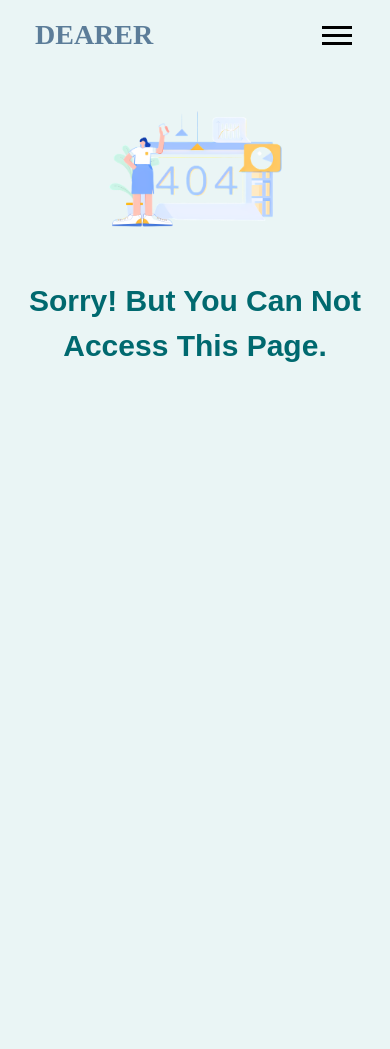
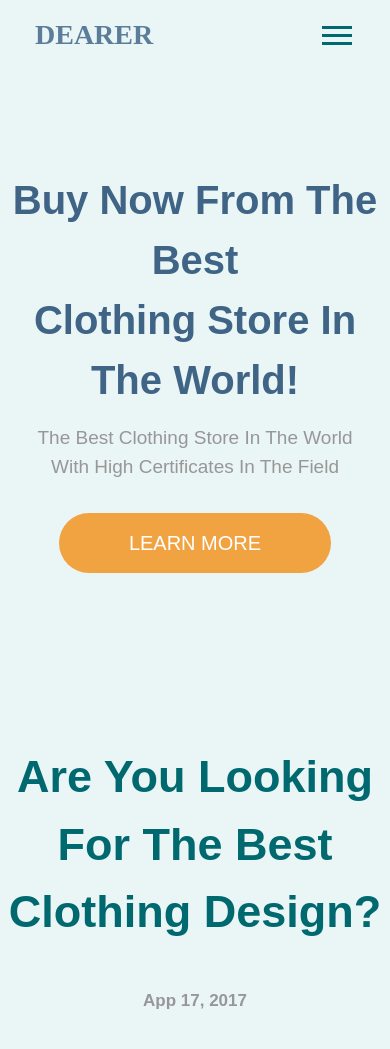
Before and after one commit to SaadAnna/Dearer, a React (Create React App) app: page /Blog in a window 390 px wide. Shown: the top 1049 px of the page. Before the commit the page ends 844 px from the top, so only its background shows below. Built offline with nearby package versions, Linux system fonts and the light colour scheme.

Commit message:
add javascript and image file and modified javascipt file

```diff
--- a/src/About.js
+++ b/src/About.js
@@ -53,7 +53,7 @@ import { Helmet } from "react-helmet";
           In Order To Contribute<br/> To Protecting
            Our Planet For Future Generations.
               </h5>
-              <Link to="/Contact">Contact US</Link>
+
        </div>
        </div>
        <div id="Buy_now">
--- a/src/App.js
+++ b/src/App.js
@@ -5,6 +5,7 @@ import Product from './Product'
 import Error from './Error';
 import Contact from './Contact';
 import About from './About';
+import Blog from './Blog';
 import { BrowserRouter, Routes, Route } from 'react-router-dom';
 
 function App() {
@@ -18,6 +19,7 @@ function App() {
           <Route path="/Product" element={<Product />} />
           <Route path="/Contact" element={<Contact />} />
           <Route path="/About" element={<About />} />
+          <Route path="/Blog" element={<Blog />} />
           <Route path="*" element={<Error />} />
         </Routes>
       </BrowserRouter>
--- /dev/null
+++ b/src/Blog.js
@@ -0,0 +1,158 @@
+import { Helmet } from "react-helmet";
+import BlogImage from './pexels-pixabay-458381.jpg';
+import { Link } from "react-router-dom";
+import "./Style.css"
+export default function Blog(){
+   return (
+    <div>
+        <Helmet>
+        <title>Blog | Dearer Store</title>
+      </Helmet>
+      <div id="Blog_Section">
+
+    <h1>
+    Buy Now From The
+     Best <br/>Clothing Store In
+      The World!
+        </h1>
+
+        <p>
+        The Best Clothing Store In
+         The World<br/> With High Certificates
+          In The Field
+        </p>
+          <div className="BuutOn">
+        <a href="sa"  className="LEarn">Learn More</a  >
+      </div>
+      </div>
+          <div id="dearer_Fag">
+    <h1>
+    Are You Looking For The
+     Best<br/> Clothing Design?
+    </h1>
+    <span>
+    App 17, 2017
+    </span>
+    </div>
+      <div id="ImagaDescription">
+      <img src={BlogImage} alt="My Image" />
+      </div>
+      <div id="Blog">
+      <h1>
+      Description.
+    </h1>
+      <p>
+      Welcome To DEARER
+       Your Premier Destination For High-Quality
+       Carefully Curated<br/> Products. At DEARER, We Believe In Providing Our
+        Customers With The Best<br/> Shopping Experience, Offering A Diverse Range Of
+         Items That Cater<br/> To Your Needs And Desires.
+    </p>
+    <p>
+    <br/>
+     From Fashion And Electronics To Home Goods And Beauty Products, DEARER<br/> Offers
+      A Wide Variety Of Items That Ensure You Find Exactly <br/>
+       What You're Looking For.
+    </p>
+    <p>
+     Every Product On DEARER Is Handpicked To Meet The Highest Standards  <br/>
+     Of Quality And Reliability. We Partner With Trusted Brands And <br/>
+      Suppliers To Bring You Only The Best.    </p>
+    <p>
+    Our Intuitive And Easy-To-Navigate Website Design Ensures That Your Shopping<br/> Experience
+     Is Seamless And Enjoyable. With Detailed Product Descriptions, <br/>High-Quality Images
+      And Customer Reviews, You Can <br/>
+       Shop With Confidence.</p>
+    <p>
+    Our Dedicated Customer Support Team Is Always Ready To Assist You. Whether You <br/>
+     Have Questions About Products, Orders, Or Need Help With Returns <br/>
+      We're Here To Provide  <br/>
+      The Support You Need.</p>
+      </div>
+      <div id="Sent_MEssage">
+      <h1>If You Have Any Questions<br/>
+      Sent Your Meassage Now. </h1>
+      </div>
+      <div id="Your_MEssage">
+      <input type="text" placeholder="Your Message" required id="MeassageInput" onKeyUp={CheckMessage}/>
+      <button id="ButtonSend" onClick={SendMESSAge}>Send</button>
+      </div>
+      <div id="Fotter">
+     <h5 href="saad">dearer</h5>
+     <div>
+     <h1>Menu.</h1>
+     <ul>
+      <li>
+      <Link to="/Home">Home</Link>
+      </li>
+      <li>
+
+      </li>
+      <li>
+      <Link to="/About">AboutUs</Link>
+      </li>
+      <li>
+      <Link to="/Product">Product</Link>
+      </li>
+     </ul>
+     </div>
+     <div>
+     <h1>Quick Links.</h1>
+     <ul>
+      <li>
+      <Link to="/Blog">Blog</Link>
+      </li>
+      <li>
+        <a href="##">Support
+        </a>
+      </li>
+      <li>
+        <a href="##">Careers
+</a>
+      </li>
+      <li>
+        <a href="##">Privacy Policy
+        </a>
+      </li>
+     </ul>
+     </div>
+     <div id="Contact">
+     <h1>Contact</h1>
+     <ul>
+      <li>
+        <a href="##">56 Hendford Rd, Warwickshire, BH10 5AU
+        </a>
+      </li>
+      <li>
+        <a href="##">contact@info.com
+        </a>
+      </li>
+      <li>
+        <a href="##">01202 511337
+        </a>
+      </li>
+     </ul>
+     </div>
+     </div>
+     <div id="FoTTER_Description">
+     <h1>Copyright © 2024 Dearer Store | Powered by Dearer Store</h1>
+     <h1 className="Name">Saad Anna 2024.</h1>
+     </div>
+
+    </div>
+   )
+   function SendMESSAge(){
+   const MeassageInputValue = document.getElementById("MeassageInput");
+   if(MeassageInputValue.value === ""){
+    MeassageInputValue.style.borderColor = "red";
+   }
+   else{
+    MeassageInputValue.value = "";
+    MeassageInputValue.style.borderColor = "#cbcfd2";
+   }
+   }
+   function CheckMessage(){
+    const MeassageInputValue = document.getElementById("MeassageInput");
+   MeassageInputValue.style.borderColor = 'green';
+   }
+}
--- a/src/Nav.js
+++ b/src/Nav.js
@@ -5,7 +5,7 @@ export default function Nav(){
 return (
     <div>
       <header>
-        <a href="saad" id="logo">dearer</a>
+      <Link to="/Home" id="logo">dearer</Link>
            <input type="checkbox" id="nav_check" hidden />
            <nav>
                <ul>
@@ -22,7 +22,7 @@ return (
                    <Link to="/About">About Us</Link>
                    </li>
                    <li>
-                       <a href="about-page.html">Blog</a>
+                   <Link to="/Blog">Blog</Link>
                    </li>
 
                </ul>
--- a/src/Product.js
+++ b/src/Product.js
@@ -61,10 +61,10 @@ export default function Product(){
      Also Be Worn Outside.
   </p>
   <p className="price">$189.98</p>
- <img src={IMAGEpRODUCTSTHRE}></img>
+
   <a href="Dearer">add to cart</a>
   </div>
-
+   <img src={IMAGEpRODUCTSTHRE}></img>
 </div>
 <div id="PEOPLE_questionS">
      <h5>Why US?</h5>
--- a/src/Style.css
+++ b/src/Style.css
@@ -1015,14 +1015,176 @@ background-color: #f2a341;
     margin-top: 10px;
     color: #00696f;
 }
+#Blog_Section{
+    display: block;
+    justify-content:center;
+    align-items: center;
+    text-align: center;
+    margin-top: 100px;
+}
+#Blog_Section div{
+    display: block;
+    justify-content: center;
+    align-items: center;
+    text-align: start;
 
+    margin-bottom: 110px;
+}
+#Blog_Section .BuutOn{
+ display: flex;
+ justify-content: center;
+  align-items: center;
+  text-align: center;
+   margin-top: 17px;
+   gap: 20px    ;
+}
+#Blog_Section h1{
+    color:#32597dee ;
+    font-family: 'Poppins', sans-serif;
+    font-weight: 800;
+    font-size: 40px;
+    margin-top: 20px;
+    text-align: center;
+}
+#Blog_Section  p{
+    color: #989797;
+    font-size: 19px;
+    font-family:'Poppins', sans-serif ;
+    font-weight: 400;
+    margin-top: 14px;
+}
+#Blog_Section .BuutOn .LEarn{
+    color: rgb(255, 255, 255);
+    padding: 15px 70px ;
+    border-radius: 50px;
+    background-color: #f2a341;
+    text-transform: uppercase;
+    font-size: 20px;
+    font-family: 'Poppins', sans-serif;
+    font-weight: 300;
+    position: relative;
+    top: 15px;
+    transition:0.2s;
+}
+#Blog_Section .BuutOn .LEarn:hover{
+    background-color: #00696f;
+}
+#ImagaDescription{
+    display: flex;
+    justify-content: center;
+    align-items: center;
+    text-align: center;
+    margin-top: 80px;
+}
+#ImagaDescription img{
+    width: 50%;
+    border-radius: 5px;
+
+}
+#dearer_Fag {
+    display: block;
+    justify-content: center;
+    align-items: center;
+    text-align: center;
+    margin-top: 185px;
+}
+#dearer_Fag h1{
+    color: #00696f;
+    font-size: 45px;
+    font-family:'Poppins', sans-serif ;
+    font-weight: 800;
+}
+#dearer_Fag span{
+    color: #989797;
+    font-size: 17px;
+    font-family:'Poppins', sans-serif ;
+    font-weight: 700;
+    position: relative;
+    top: 42px;
+}
+#Blog {
+    display: inline-block;
+    justify-content: center;
+    align-items: center;
+    text-align: center;
+    margin-top: 30px;
+    margin-left: 40px;
+
+}
+#Blog h1{
+    color: #00696f;
+    font-size: 25px;
+    font-family: 'Poppins', sans-serif;
+    font-weight: 800;
+    text-align: start;
+}
+#Blog p{
+    color: #989797;
+    font-size:19px;
+    font-family: 'Poppins', sans-serif;
+    font-weight: 400;
+    margin-top: 10px;
+    text-align: start;
+}
+#Sent_MEssage{
+    display: flex;
+    justify-content: center;
+    align-items: center;
+    text-align: center;
+    margin-top: 100px;
+}
+#Sent_MEssage h1{
+    color: #00747a;
+    font-size: 40px;
+    font-family: 'Poppins', sans-serif;
+    font-weight: 800;
+     padding-top: 70px;
+    border-top: 0.1px solid #c1bfbf;
+}
+#Your_MEssage{
+    display: flex;
+    justify-content: center;
+    align-items: center;
+    text-align: center;
+    margin-top: 100px;
+    gap: 5px;
+}
+#Your_MEssage input{
+    width: 40%;
+    border: 0.1px #cbcfd2 solid;
+    outline: none;
+    padding-left: 15px;
+    height: 50px;
+    background-color: transparent;
+    font-family: 'Poppins', sans-serif;
+    font-size: 18px;
+    caret-color: #576167 ;
+}
+#Your_MEssage input::placeholder{
+    position: relative;
+    left: 1px;
+    font-family:'Poppins', sans-serif ;
+}
+#Your_MEssage button{
+    height: 50px;
+    background-color: #f2a341;
+    font-size: 20px;
+    font-family:'Poppins', sans-serif;
+    color: white;
+    font-weight: 700;
+    width: 10%;
+    transition: 0.2s;
+}
+#Your_MEssage button:hover{
+    background-color:#f2a241d6 ;
+}
 @media only screen and (max-width:1200px) {
     .hamburger {
         display: block;
         z-index: 2;
     }
     .hamburger div {
-        background: rgb(0, 0, 0);
+        background: #00696f;
         margin-right: 3px;
     }
     header nav {
@@ -1080,12 +1242,14 @@ background-color: #f2a341;
       margin: auto;
     }
     .FRIST_card{
-        flex-direction: column;
+        flex-direction: column-reverse;
     }
     .FRIST_card img{
-      margin-top: 90px;
       width: 70%;
       margin-left: 25px;
+    }
+    .FRIST_card div{
+        margin-top: 50px;
     }
     .SECOND_card{
         flex-direction: column;
@@ -1100,12 +1264,17 @@ background-color: #f2a341;
       margin-right: 25px;
     }
     .THIRD_card{
-        flex-direction: column;
+        flex-direction: column-reverse;
+    }
+    .THIRD_card div{
+        margin-top: 100px;
     }
     .THIRD_card img{
-      margin-top: 90px;
       width: 70%;
       margin-left: 25px;
+    }
+    .THIRD_card a{
+        position: inherit;
     }
     #People_Opinion{
         display: block;
@@ -1135,4 +1304,45 @@ background-color: #f2a341;
     #FoTTER_Description .Name{
         margin-left: 70px;
     }
+    #Contact_SEction{
+        display: block;
+        justify-content: center;
+        align-items: center;
+        text-align: center;
+        margin-top: 100px;
+    }
+    #Contact_SEction .FORM_contact{
+        display: flex;
+        justify-content: center;
+        align-items: center;
+        text-align: center;
+        width: 100%;
+        height: 870px;
+    }
+    #Our_Team{
+        display: block;
+        margin-top: 80px;
+        justify-content: center;
+        align-items: center;
+        text-align: center;
+        margin-left: 15px;
+    }
+    #Our_Team img{
+        width: 70%;
+        justify-content: center;
+        align-items: center;
+        text-align: center;
+    }
+    #Your_Email input{
+        width: 70%;
+    }
+    #Your_Email #Send{
+        width: 18%;
+    }
+    #Your_MEssage input{
+        width: 70%;
+    }
+    #Your_MEssage button{
+        width: 18%;
+    }
 }
```
Also changed, not shown: src/pexels-pixabay-458381.jpg (added).
